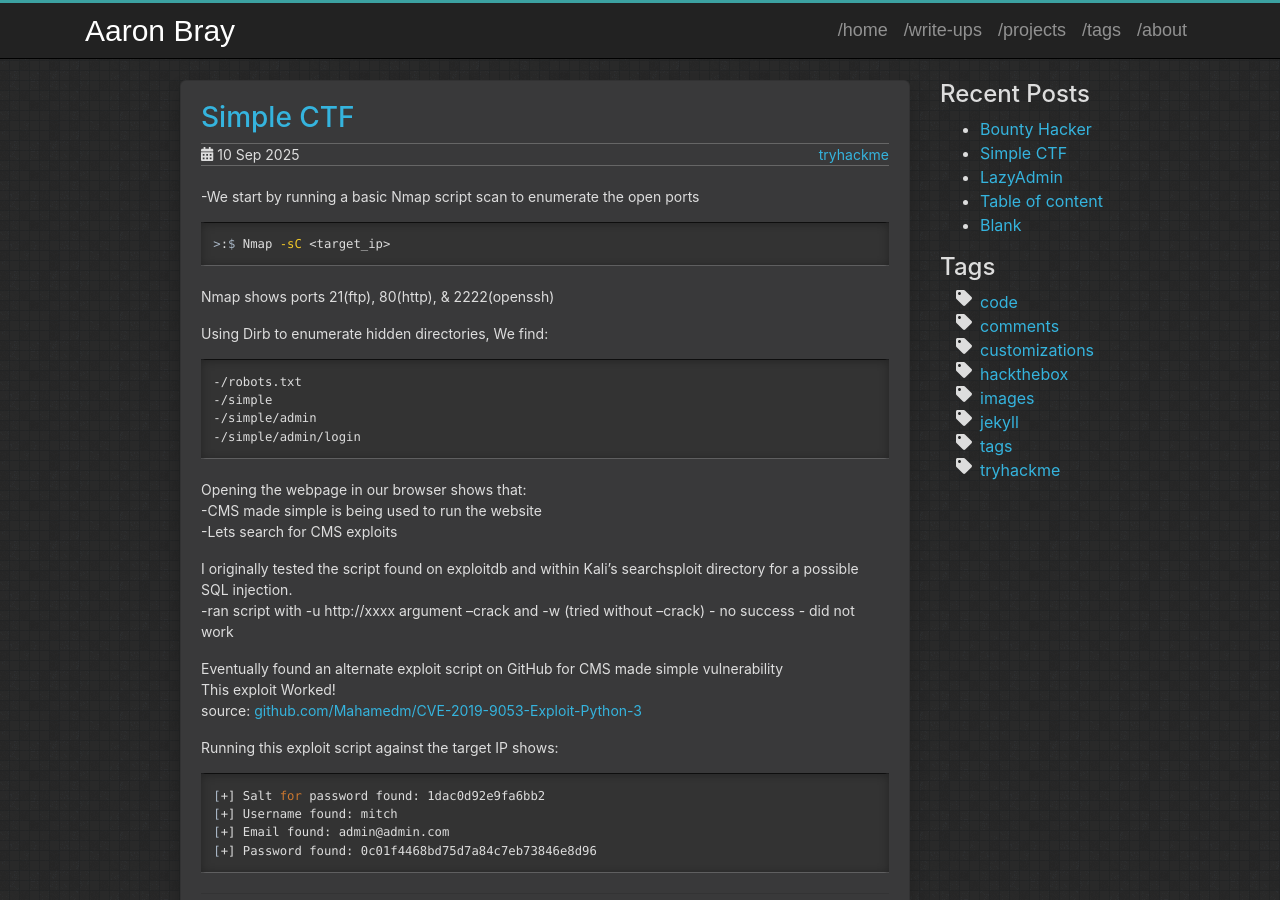
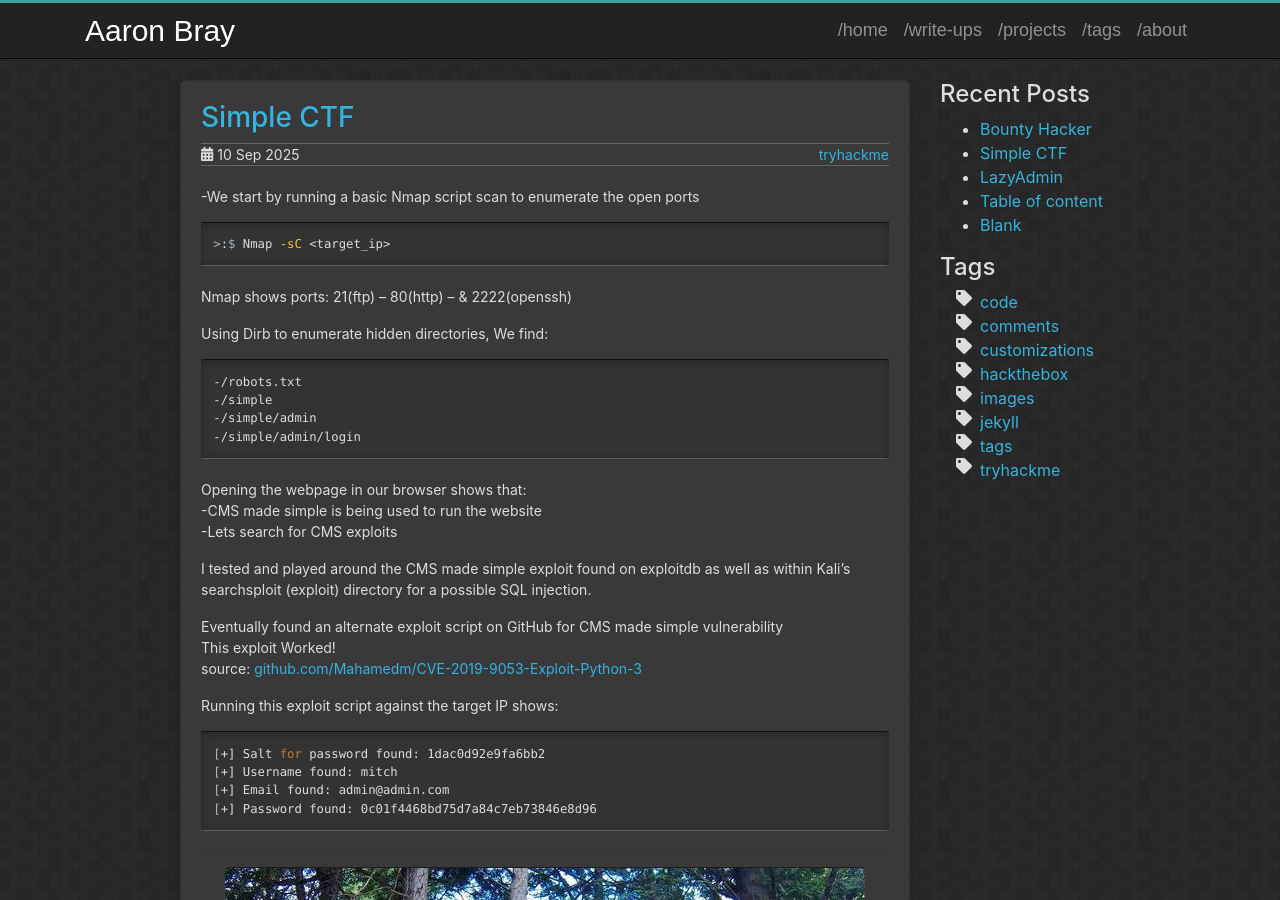
Before and after one commit to AaronBray/AaronBray.github.io, a Jekyll site: the page built from _posts/2025-09-10-SimpleCTF.md, in a window 1280 px wide and 900 px high. Built offline with Jekyll 4.4.1, drawn with Linux system fonts in a browser that asks for light colours.

Commit message:
Update 2025-09-10-SimpleCTF.md

```diff
--- a/_posts/2025-09-10-SimpleCTF.md
+++ b/_posts/2025-09-10-SimpleCTF.md
@@ -13,7 +13,7 @@
 {% endhighlight bash %}
 
 
-Nmap shows ports 21(ftp), 80(http), & 2222(openssh)
+Nmap shows ports: 21(ftp) -- 80(http) -- & 2222(openssh)
 
 
 Using Dirb to enumerate hidden directories, We find:
@@ -28,8 +28,7 @@
 -CMS made simple is being used to run the website
 -Lets search for CMS exploits
 
-I originally tested the script found on exploitdb and within Kali's searchsploit directory for a possible SQL injection.
--ran script with -u http://xxxx argument --crack and -w (tried without --crack) - no success - did not work
+I tested and played around the CMS made simple exploit found on exploitdb as well as within Kali's searchsploit (exploit) directory for a possible SQL injection.
 
 Eventually found an alternate exploit script on GitHub for CMS made simple vulnerability
 This exploit Worked!
```
